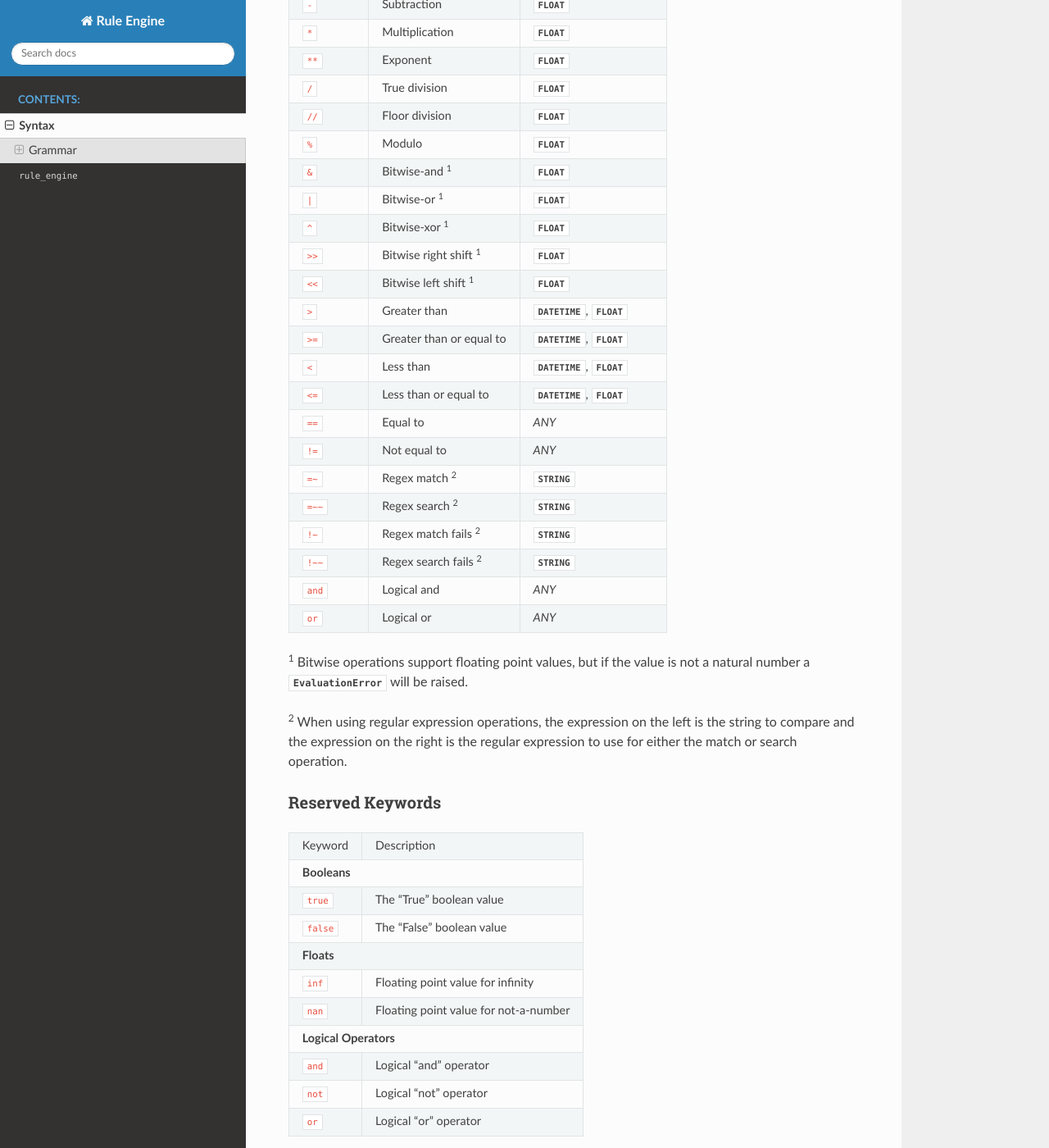
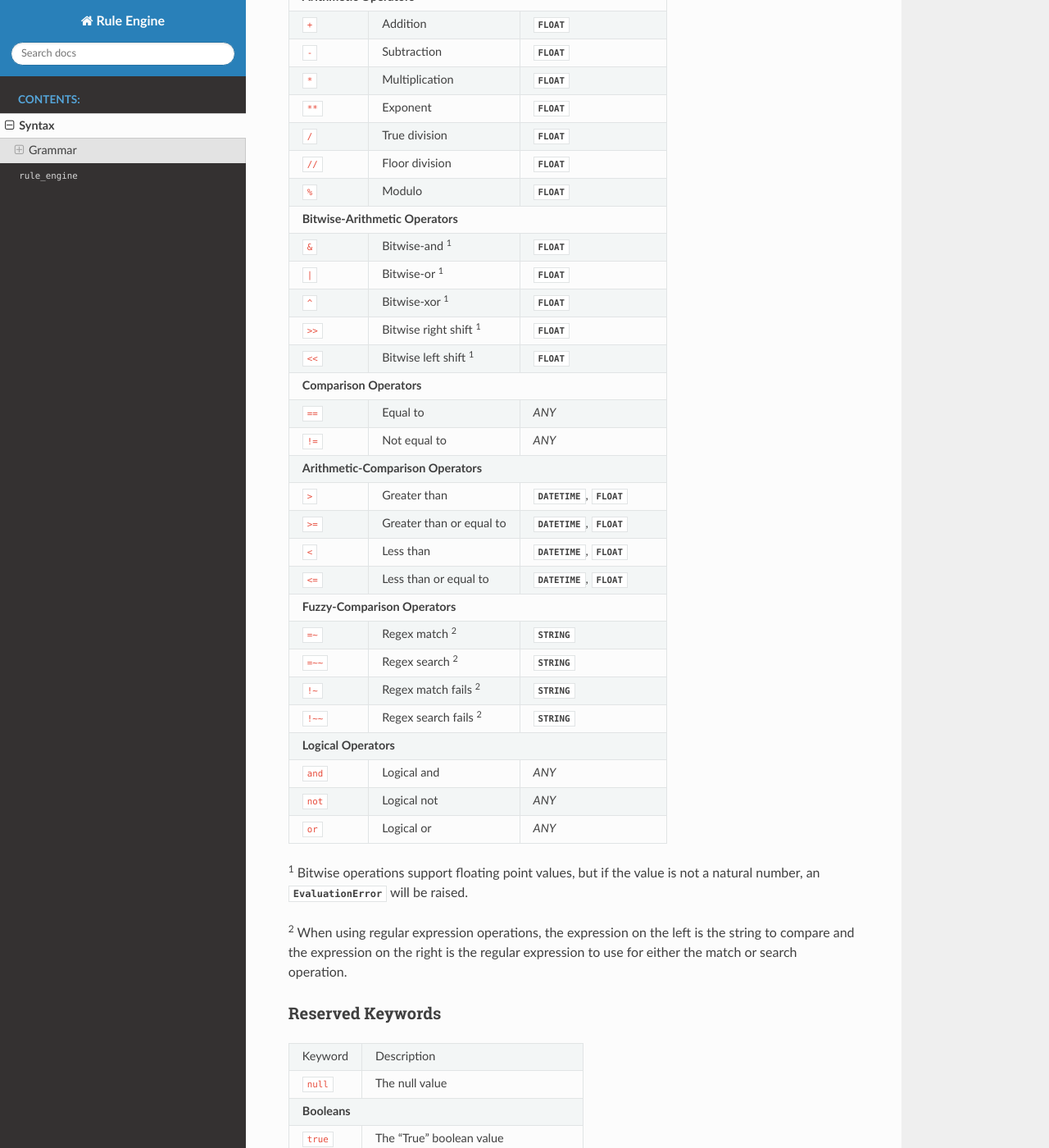
Before and after one commit to zeroSteiner/rule-engine, a Sphinx documentation site: the page built from docs/source/syntax.rst, in a window 1280 px wide and 1400 px high, scrolled down 732 px. Shown: the whole window at 82% size. Built offline with Sphinx 7.4.7 and the Read the Docs theme 2.0.0, drawn with Linux system fonts in a browser that asks for light colours.

Commit message:
Add null literal expressions

```diff
--- a/docs/source/syntax.rst
+++ b/docs/source/syntax.rst
@@ -8,6 +8,7 @@ on which the rule is being applied.
 * :py:attr:`~rule_engine.ast.DataType.BOOLEAN`
 * :py:attr:`~rule_engine.ast.DataType.DATETIME`
 * :py:attr:`~rule_engine.ast.DataType.FLOAT`
+* :py:attr:`~rule_engine.ast.DataType.NULL`
 * :py:attr:`~rule_engine.ast.DataType.STRING`
 
 Not all supported operations work with all data types as noted in the table
@@ -25,6 +26,8 @@ Supported Operations
 +-----------+------------------------------+------------------------------------------------+
 | Operation | Description                  | Compatible Data Types                          |
 +-----------+------------------------------+------------------------------------------------+
+| **Arithmetic Operators**                                                                  |
++-----------+------------------------------+------------------------------------------------+
 | ``+``     | Addition                     | :py:attr:`~rule_engine.ast.DataType.FLOAT`     |
 +-----------+------------------------------+------------------------------------------------+
 | ``-``     | Subtraction                  | :py:attr:`~rule_engine.ast.DataType.FLOAT`     |
@@ -39,6 +42,8 @@ Supported Operations
 +-----------+------------------------------+------------------------------------------------+
 | ``%``     | Modulo                       | :py:attr:`~rule_engine.ast.DataType.FLOAT`     |
 +-----------+------------------------------+------------------------------------------------+
+| **Bitwise-Arithmetic Operators**                                                          |
++-----------+------------------------------+------------------------------------------------+
 | ``&``     | Bitwise-and :sup:`1`         | :py:attr:`~rule_engine.ast.DataType.FLOAT`     |
 +-----------+------------------------------+------------------------------------------------+
 | ``|``     | Bitwise-or :sup:`1`          | :py:attr:`~rule_engine.ast.DataType.FLOAT`     |
@@ -48,6 +53,14 @@ Supported Operations
 | ``>>``    | Bitwise right shift :sup:`1` | :py:attr:`~rule_engine.ast.DataType.FLOAT`     |
 +-----------+------------------------------+------------------------------------------------+
 | ``<<``    | Bitwise left shift :sup:`1`  | :py:attr:`~rule_engine.ast.DataType.FLOAT`     |
++-----------+------------------------------+------------------------------------------------+
+| **Comparison Operators**                                                                  |
++-----------+------------------------------+------------------------------------------------+
+| ``==``    | Equal to                     | *ANY*                                          |
++-----------+------------------------------+------------------------------------------------+
+| ``!=``    | Not equal to                 | *ANY*                                          |
++-----------+------------------------------+------------------------------------------------+
+| **Arithmetic-Comparison Operators**                                                       |
 +-----------+------------------------------+------------------------------------------------+
 | ``>``     | Greater than                 | :py:attr:`~rule_engine.ast.DataType.DATETIME`, |
 |           |                              | :py:attr:`~rule_engine.ast.DataType.FLOAT`     |
@@ -61,9 +74,7 @@ Supported Operations
 | ``<=``    | Less than or equal to        | :py:attr:`~rule_engine.ast.DataType.DATETIME`, |
 |           |                              | :py:attr:`~rule_engine.ast.DataType.FLOAT`     |
 +-----------+------------------------------+------------------------------------------------+
-| ``==``    | Equal to                     | *ANY*                                          |
-+-----------+------------------------------+------------------------------------------------+
-| ``!=``    | Not equal to                 | *ANY*                                          |
+| **Fuzzy-Comparison Operators**                                                            |
 +-----------+------------------------------+------------------------------------------------+
 | ``=~``    | Regex match :sup:`2`         | :py:attr:`~rule_engine.ast.DataType.STRING`    |
 +-----------+------------------------------+------------------------------------------------+
@@ -73,13 +84,17 @@ Supported Operations
 +-----------+------------------------------+------------------------------------------------+
 | ``!~~``   | Regex search fails :sup:`2`  | :py:attr:`~rule_engine.ast.DataType.STRING`    |
 +-----------+------------------------------+------------------------------------------------+
+| **Logical Operators**                                                                     |
++-----------+------------------------------+------------------------------------------------+
 | ``and``   | Logical and                  | *ANY*                                          |
++-----------+------------------------------+------------------------------------------------+
+| ``not``   | Logical not                  | *ANY*                                          |
 +-----------+------------------------------+------------------------------------------------+
 | ``or``    | Logical or                   | *ANY*                                          |
 +-----------+------------------------------+------------------------------------------------+
 
 :sup:`1` Bitwise operations support floating point values, but if the value is
-not a natural number a :py:class:`~rule_engine.errors.EvaluationError` will be
+not a natural number, an :py:class:`~rule_engine.errors.EvaluationError` will be
 raised.
 
 :sup:`2` When using regular expression operations, the expression on the left is
@@ -91,6 +106,8 @@ Reserved Keywords
 
 +-----------+---------------------------------------+
 | Keyword   | Description                           |
++-----------+---------------------------------------+
+| ``null``  | The null value                        |
 +-----------+---------------------------------------+
 | **Booleans**                                      |
 +-----------+---------------------------------------+
```
Also changed, not shown: 2 other files.
